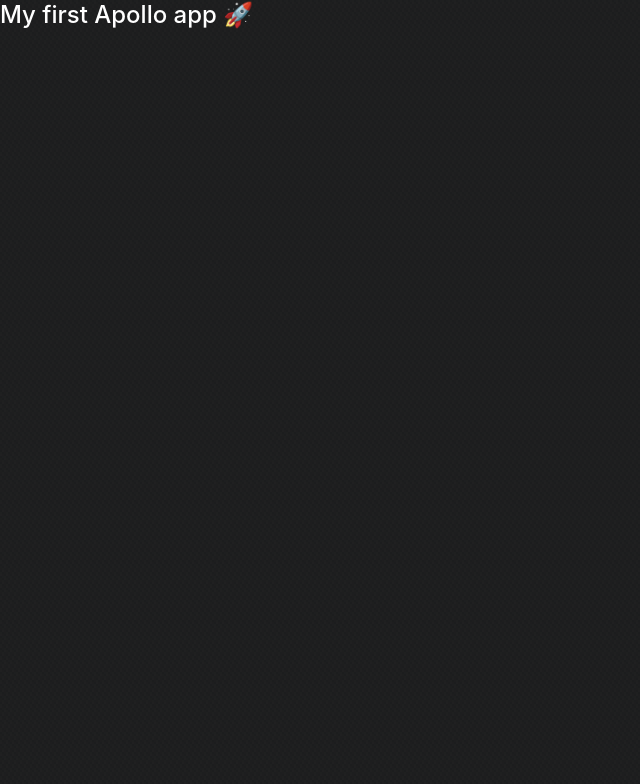
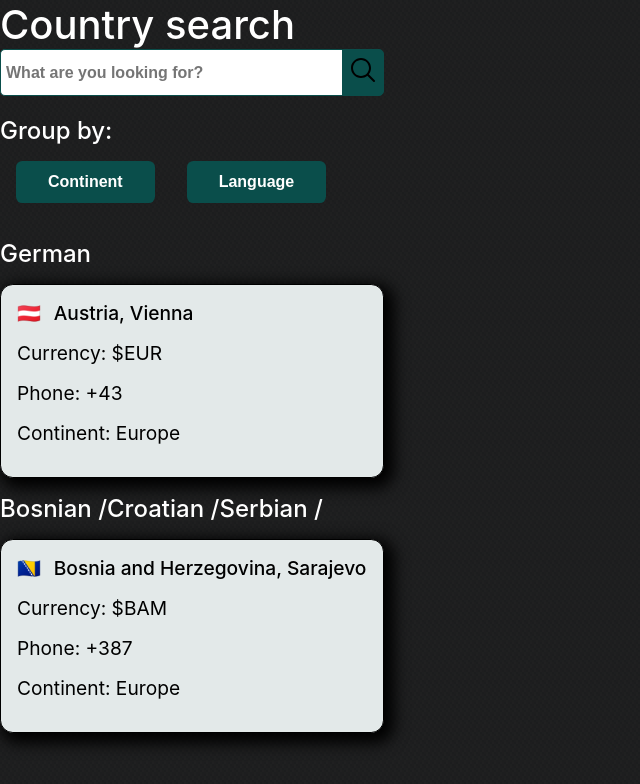
Before and after one commit to babaquero07/country-search, a React (Create React App) app: page / in a window 1280 px wide. Shown: the top 784 px of the page, without its empty margins (0-640 px from the left). Built offline with nearby package versions, Linux system fonts and the light colour scheme.

Commit message:
Componentes terminados con estilos

```diff
--- a/src/App.jsx
+++ b/src/App.jsx
@@ -1,4 +1,7 @@
 import React from "react";
+import Button from "./Components/Button";
+import CountryCard from "./Components/CountryCard";
+import SearchBar from "./Components/SearchBar";
 // import { gql, useQuery } from "@apollo/client";
 
 // const countriesList = gql`
@@ -20,12 +23,55 @@
 
   return (
     <>
-      <h2>
-        My first Apollo app{" "}
-        <span role="img" aria-label="Rocket">
-          🚀
-        </span>
-      </h2>
+      <h1>Country search</h1>
+      <SearchBar />
+      <br />
+      <div>
+        <h2>Group by: </h2>
+        <Button text="Continent" />
+        <Button text="Language" />
+      </div>
+      <br />
+      <CountryCard
+        country={{
+          emoji: "🇦🇹",
+          name: "Austria",
+          capital: "Vienna",
+          currency: "EUR",
+          phone: "43",
+          continent: {
+            name: "Europe",
+          },
+          languages: [
+            {
+              name: "German",
+            },
+          ],
+        }}
+      />
+      <CountryCard
+        country={{
+          emoji: "🇧🇦",
+          name: "Bosnia and Herzegovina",
+          capital: "Sarajevo",
+          currency: "BAM",
+          phone: "387",
+          continent: {
+            name: "Europe",
+          },
+          languages: [
+            {
+              name: "Bosnian",
+            },
+            {
+              name: "Croatian",
+            },
+            {
+              name: "Serbian",
+            },
+          ],
+        }}
+      />
     </>
   );
 };
--- /dev/null
+++ b/src/Components/Button/index.jsx
@@ -0,0 +1,7 @@
+import React from "react";
+
+const Button = ({ text }) => {
+  return <button className="btn">{text}</button>;
+};
+
+export default Button;
--- /dev/null
+++ b/src/Components/CountryCard/CountryCard.module.css
@@ -0,0 +1,21 @@
+.cardContainer {
+    width: 30vw;
+    border: 1px solid #000;
+    padding: 1rem;
+    margin: 1rem 0;
+    font-size: 1.2rem;
+    background-color: rgb(227, 233, 233);
+    color: #000;
+    border-radius: 0.8rem;
+    -webkit-box-shadow: 5px 5px 15px 5px #000000;
+    box-shadow: 5px 5px 15px 5px #000000;
+}
+
+.cardContainer h4 {
+    display: inline-block;
+    margin-left: 0.8rem;
+}
+
+.cardContainer p {
+    margin: 1rem 0;
+}
--- /dev/null
+++ b/src/Components/CountryCard/index.jsx
@@ -0,0 +1,32 @@
+import React from "react";
+import style from "./CountryCard.module.css";
+
+const CountryCard = ({ country }) => {
+  console.log(country);
+  return (
+    <>
+      {country.languages && country.languages.length > 1 ? (
+        country.languages.map(({ name }) => (
+          <h2 key={name} style={{ display: "inline-block" }}>
+            {name} /
+          </h2>
+        ))
+      ) : (
+        <h2>{country.languages[0].name}</h2>
+      )}
+      <div className={style.cardContainer}>
+        <span role="img" aria-label="flag">
+          {country.emoji}
+        </span>
+        <h4>
+          {country.name}, {country.capital}
+        </h4>
+        <p>Currency: ${country.currency}</p>
+        <p>Phone: +{country.phone}</p>
+        <p>Continent: {country.continent.name}</p>
+      </div>
+    </>
+  );
+};
+
+export default CountryCard;
--- /dev/null
+++ b/src/Components/SearchBar/SearchBar.module.css
@@ -0,0 +1,36 @@
+.wrap{
+    width: 30%;
+}
+
+.search {
+    width: 100%;
+    display: flex;
+}
+
+.searchTerm {
+    width: 100%;
+    border: 1px solid rgb(10, 78, 75);
+    border-right: none;
+    padding: 5px;
+    border-radius: 5px 0 0 5px;
+    outline: none;
+    color: rgb(19, 51, 82);
+    font-size: 1rem;
+    font-weight: 600;
+}
+
+.searchTerm:focus{
+    color: rgb(19, 51, 82);
+}
+
+.searchButton {
+    width: auto;
+    padding: 5px;
+    border: 1px solid rgb(10, 78, 75);
+    background: rgb(10, 78, 75);
+    text-align: center;
+    color: #fff;
+    border-radius: 0 5px 5px 0;
+    cursor: pointer;
+    font-size: 20px;
+}
--- /dev/null
+++ b/src/Components/SearchBar/index.jsx
@@ -0,0 +1,22 @@
+import React from "react";
+import style from "./SearchBar.module.css";
+import searchIcon from "../../Assets/Icons/icons8-search.svg";
+
+const SearchBar = () => {
+  return (
+    <div className={style.wrap}>
+      <div className={style.search}>
+        <input
+          type="text"
+          className={style.searchTerm}
+          placeholder="What are you looking for?"
+        />
+        <button type="submit" className={style.searchButton}>
+          <img src={searchIcon} alt="main search icon" />
+        </button>
+      </div>
+    </div>
+  );
+};
+
+export default SearchBar;
--- a/src/index.css
+++ b/src/index.css
@@ -35,10 +35,19 @@
   width: max-content;
   display: inline-block;
   color: #fff;
-  padding: 0.75rem 1.2rem;
+  padding: 0.75rem 2rem;
+  font-size: 1rem;
+  font-weight: 600;
   border-radius: 0.4rem;
   cursor: pointer;
   border: #000;
-  background-color: rgb(143, 138, 138);
+  background-color: rgb(10, 78, 75);
   transition: all 400ms ease;
+  margin: 1rem;
 }
+
+.btn:hover {
+  background-color: rgb(19, 51, 82);
+  -webkit-box-shadow: 0px 10px 13px -7px #000000, 5px 5px 15px 5px rgba(0,0,0,0);
+  box-shadow: 0px 10px 13px -7px #000000, 5px 5px 15px 5px rgba(0,0,0,0);
+}
```
Also changed, not shown: src/Assets/Icons/icons8-search.svg (added).
